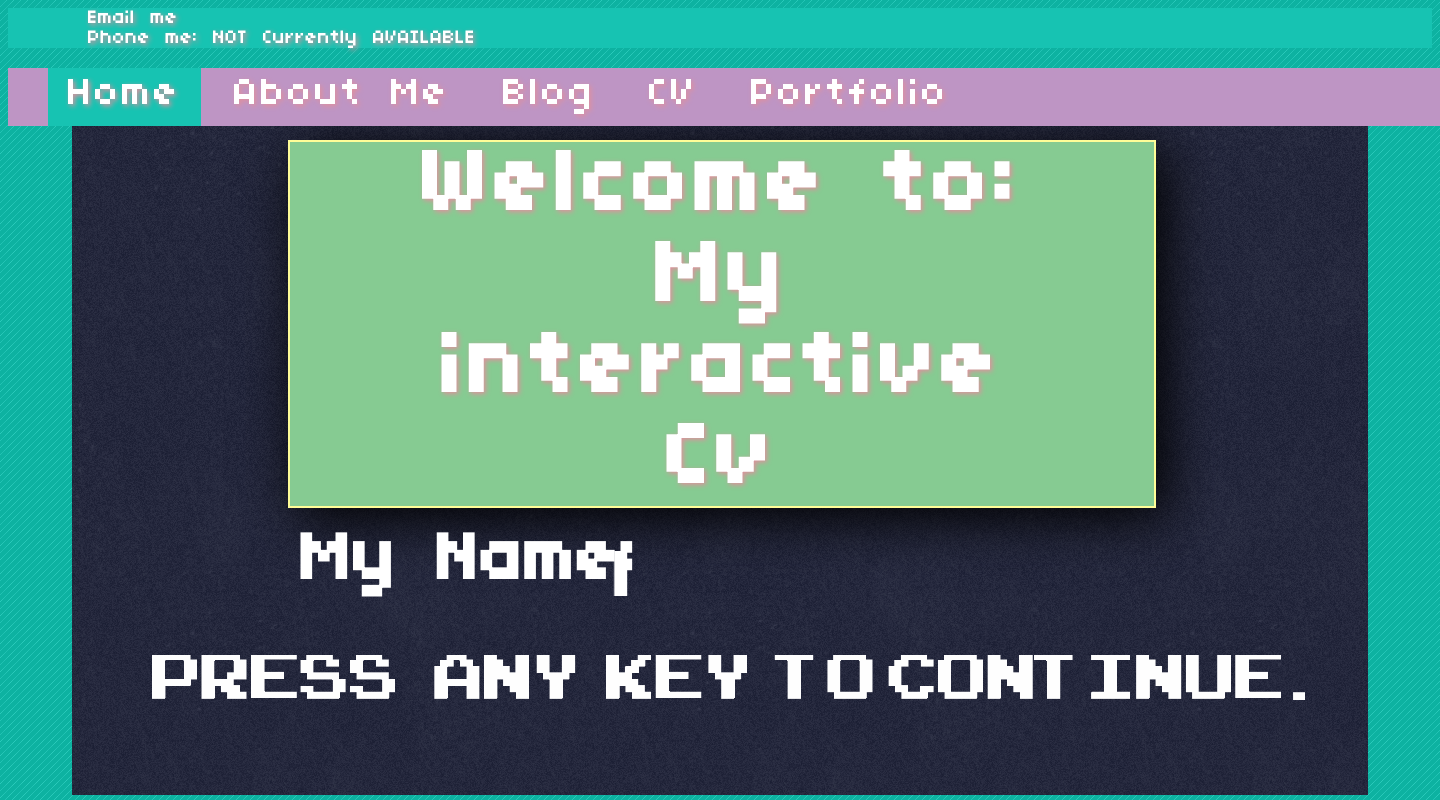
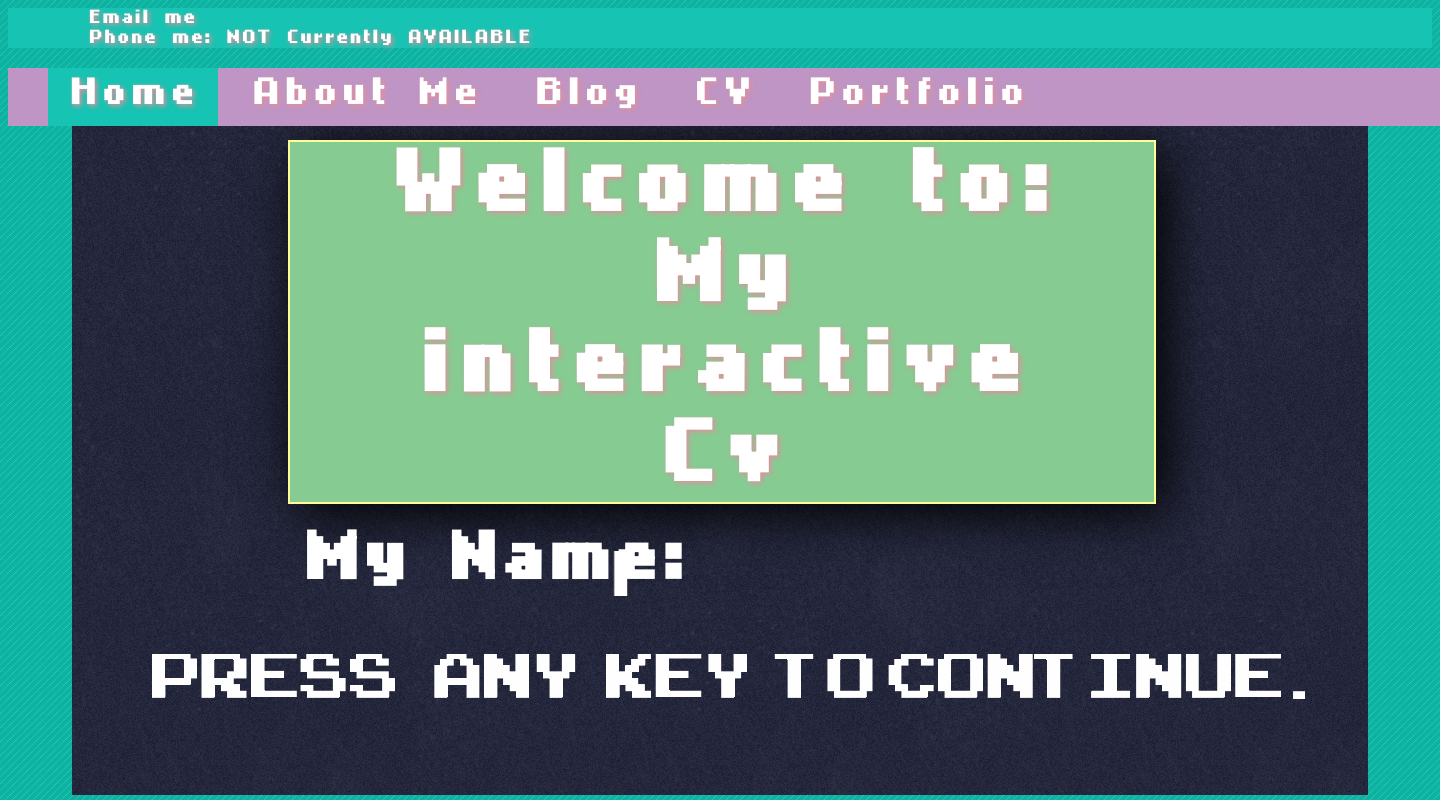
Before and after one commit to Ale42RA/interactive-cv, a Django app: page / in a window 1440 px wide; the page is wider, and only the part inside the window is pictured. Run offline with Django 3.2, Linux system fonts and the light colour scheme; parts of the project's set-up code (start-up, migrations or seed data) failed here and were passed over.

Commit message:
My Interactive CV, sixth commit

```diff
--- a/apps/homepage/static/homepage/style.css
+++ b/apps/homepage/static/homepage/style.css
@@ -1,7 +1,7 @@
 /* CSS APPLIED TO HOMEPAGE AND BLOG */
 @font-face {
   font-family: 'ArcadeClassic';
-  src: url(../fonts/04b_03.ttf.woff);
+  src: url(../fonts/4Mini.ttf.woff);
 }
 
 h1{
```
Also changed, not shown: apps/homepage/static/fonts/4Mini.ttf.woff (added).
